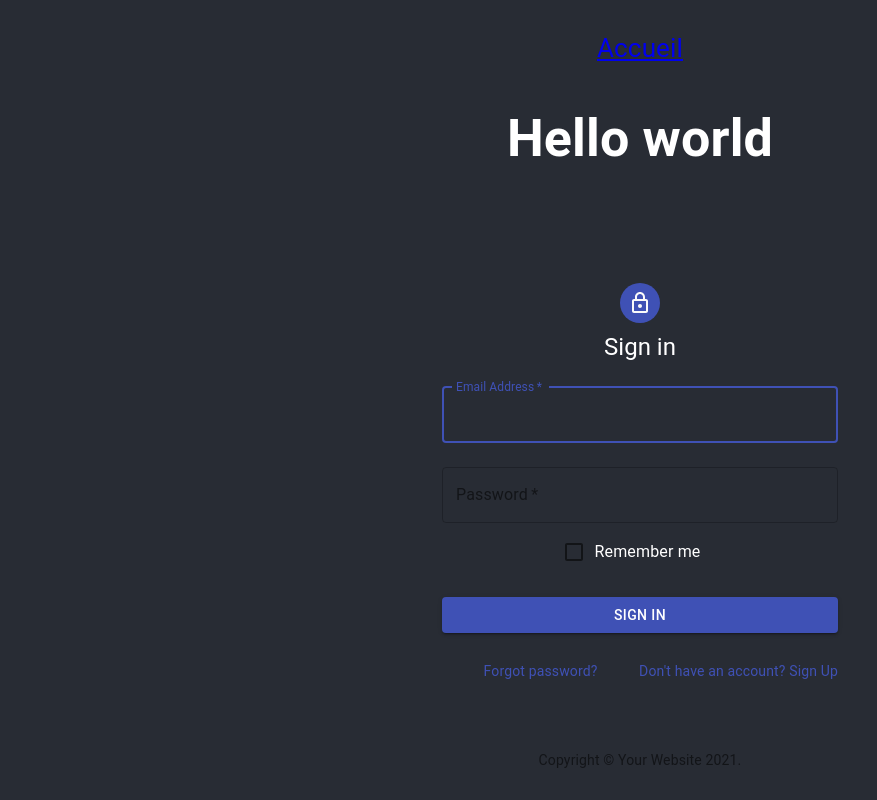
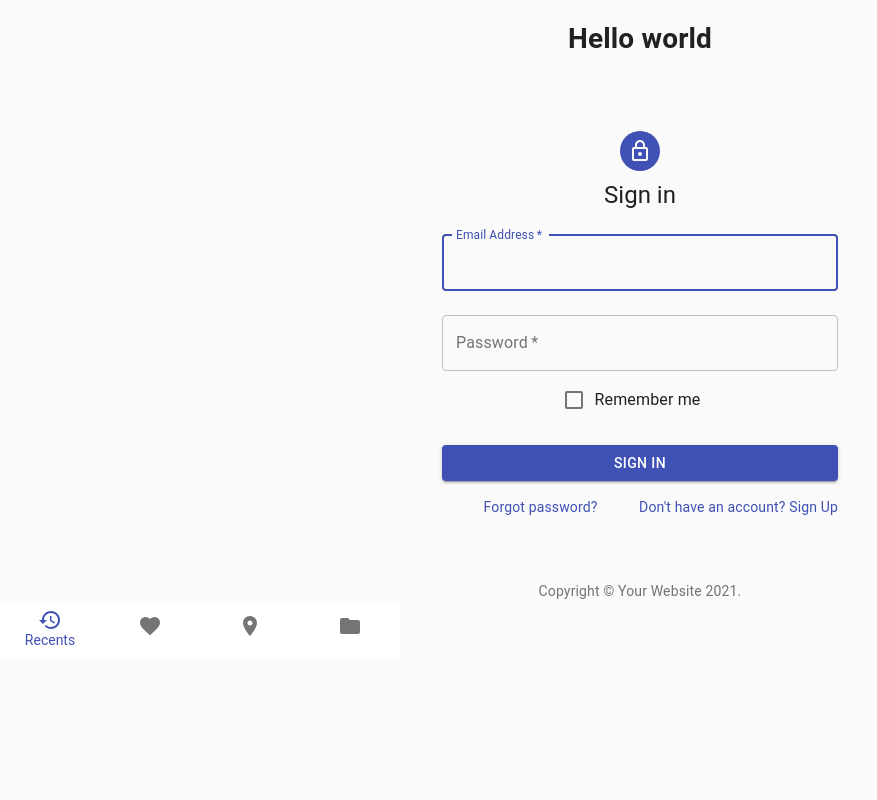
Before and after one commit to clelantoson/React-allergy-checker, a React (Create React App) app: page / in a window 1280 px wide. Shown: the whole page, without its empty margins (0-877 px from the left). Built offline with nearby package versions, Linux system fonts and the light colour scheme.

Commit message:
create component Navbar and Routes

```diff
--- a/src/App.css
+++ b/src/App.css
@@ -7,6 +7,8 @@
   pointer-events: none;
 }
 
+
+
 @media (prefers-reduced-motion: no-preference) {
   .App-logo {
     animation: App-logo-spin infinite 20s linear;
@@ -14,7 +16,7 @@
 }
 
 .App-header {
-  background-color: #282c34;
+  background-color: white;
   min-height: 100vh;
   display: flex;
   flex-direction: column;
--- a/src/App.js
+++ b/src/App.js
@@ -9,14 +9,13 @@ import Navigation from './components/Navigation';
 function App() {
   return (
     <div className="App">
-      <header className="App-header">
+        <h1>Hello world</h1>
+        <Login></Login>
+
       <BrowserRouter>
           <Navigation/>
           <Routes/>
       </BrowserRouter>
-        <h1>Hello world</h1>
-        <Login></Login>
-      </header>
     </div>
   );
 }
--- a/src/components/Navigation.jsx
+++ b/src/components/Navigation.jsx
@@ -1,14 +1,41 @@
+import { BottomNavigation, BottomNavigationAction, makeStyles } from '@material-ui/core';
+import FolderIcon from '@material-ui/icons/Folder';
+import RestoreIcon from '@material-ui/icons/Restore';
+import FavoriteIcon from '@material-ui/icons/Favorite';
+import LocationOnIcon from '@material-ui/icons/LocationOn';
 import React from 'react';
-import { NavLink } from 'react-router-dom';
 
-function Navigation(props) {
+
+const useStyles = makeStyles({
+    root: {
+      width: 400,
+    },
+  });
+
+  export default function LabelBottomNavigation() {
+    const classes = useStyles();
+    const [value, setValue] = React.useState('recents');
+
+    const handleChange = (event, newValue) => {
+      setValue(newValue);
+    };
+
     return (
-        <nav>
-            <NavLink exact to="/">
-                Accueil
-            </NavLink>
-        </nav>
+      <BottomNavigation value={value} onChange={handleChange} className={classes.root}>
+        <BottomNavigationAction label="Recents" value="recents" icon={<RestoreIcon />} />
+        <BottomNavigationAction label="Favorites" value="favorites" icon={<FavoriteIcon />} />
+        <BottomNavigationAction label="Nearby" value="nearby" icon={<LocationOnIcon />} />
+        <BottomNavigationAction label="Folder" value="folder" icon={<FolderIcon />} />
+      </BottomNavigation>
     );
-}
+  }
+// const Navigation = (props) => {
+//     return (
+//         <nav>
+//             <BottomNavigation />
+//             <BottomNavigationAction />
+//         </nav>
+//     );
+// }
 
-export default Navigation;
+// export default Navigation;
```
Also changed, not shown: src/router/Routes.js (+8 -2 lines).
